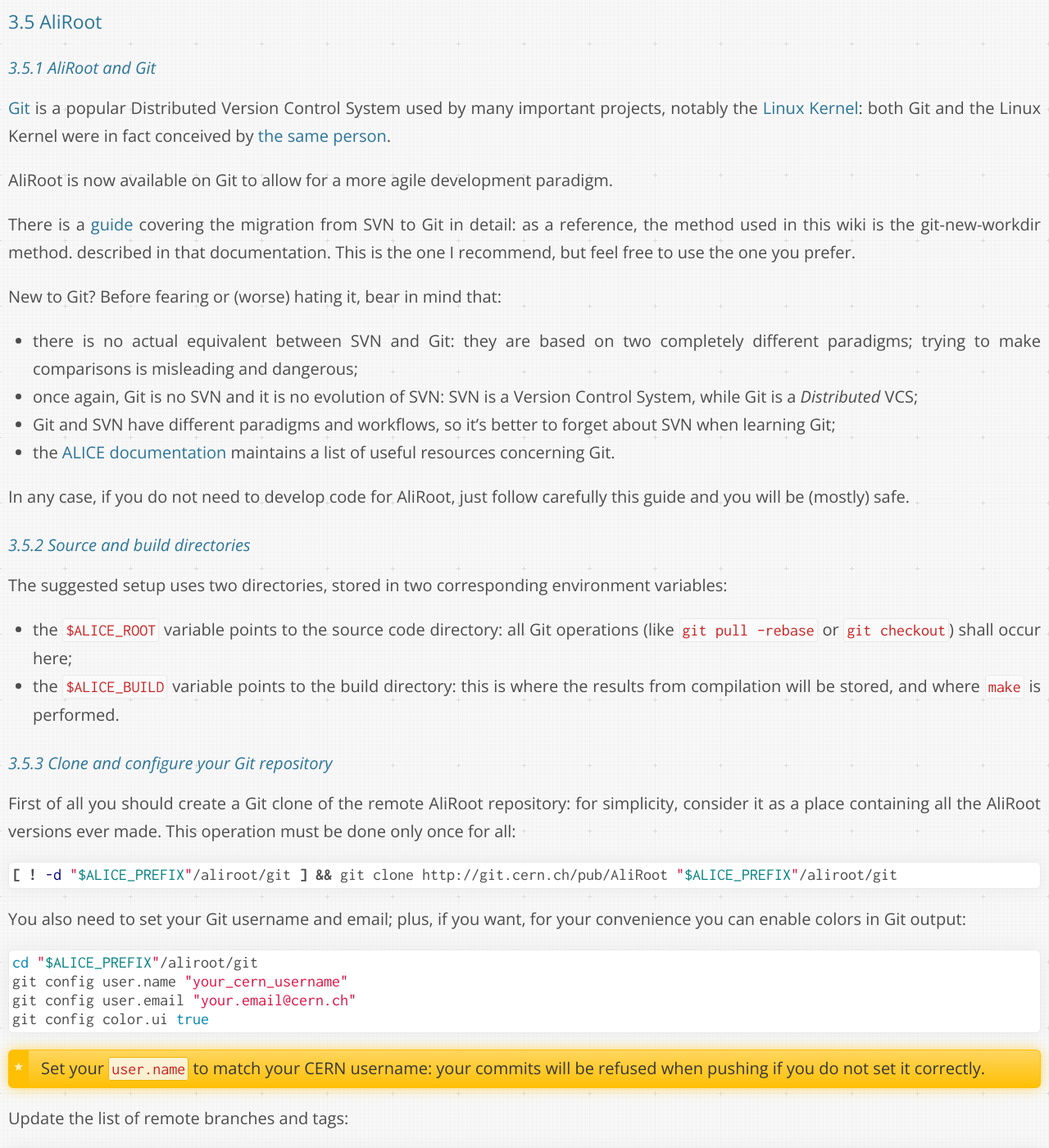
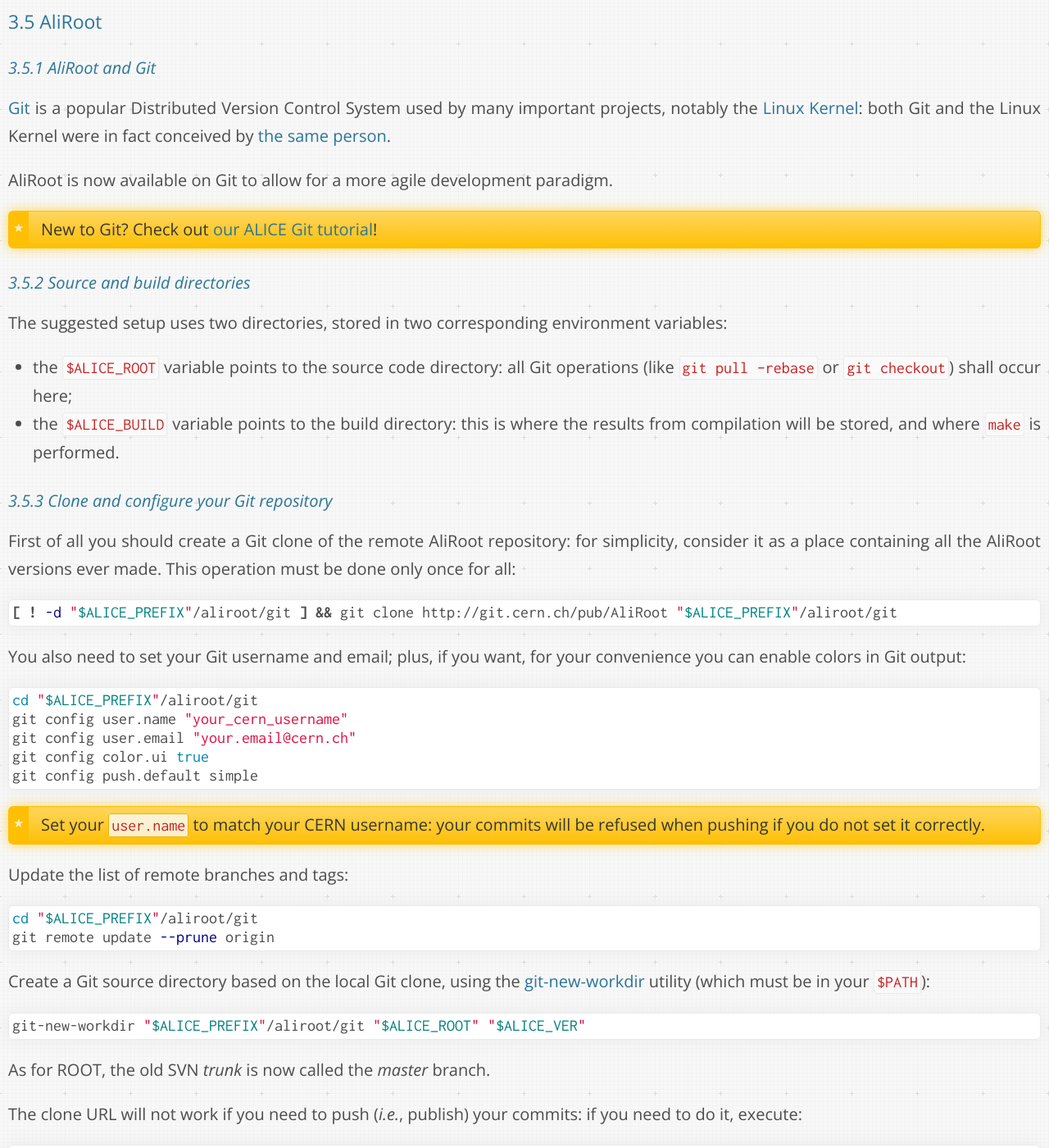
Before and after one commit to dberzano/dberzano.github.io, a Jekyll site: the page built from alice/install-aliroot/manual.md, in a window 1280 px wide and 1400 px high, scrolled down 10107 px. Shown: the whole window at 82% size. Built offline with Jekyll 4.4.1, drawn with Linux system fonts in a browser that asks for light colours; Markdown is read by kramdown in place of the engine named in the settings.

Commit message:
AliInst: pointer to the Git tutorial

````diff
--- a/alice/install-aliroot/manual.md
+++ b/alice/install-aliroot/manual.md
@@ -504,26 +504,7 @@
 AliRoot is now available on Git to allow for a more agile development
 paradigm.
 
-There is a [guide](http://aliceinfo.cern.ch/Offline/node/2912)
-covering the migration from SVN to Git in detail: as a reference, the
-method used in this wiki is the **git-new-workdir method**.
-described in that documentation. This is the one I recommend, but
-feel free to use the one you prefer.
-
-New to Git? Before fearing or (worse) hating it, bear in mind that:
-
-* there is **no actual equivalent between SVN and Git**: they are
-  based on two completely different paradigms; trying to make
-  comparisons is misleading and dangerous;
-* once again, **Git is no SVN and it is no evolution of SVN**: SVN is
-  a Version Control System, while Git is a *Distributed* VCS;
-* Git and SVN have **different paradigms and workflows**, so it's
-  better to forget about SVN when learning Git;
-* the [ALICE documentation](http://aliceinfo.cern.ch/Offline/node/2912)
-  maintains a list of useful resources concerning Git.
-
-In any case, if you do not need to develop code for AliRoot, just
-follow carefully this guide and you will be (mostly) safe.
+> New to Git? Check out [our ALICE Git tutorial](../../git)!
 
 
 #### Source and build directories
@@ -558,6 +539,7 @@
 git config user.name "your_cern_username"
 git config user.email "your.email@cern.ch"
 git config color.ui true
+git config push.default simple
 ```
 
 > Set your `user.name` to match your CERN username: your commits will
````
